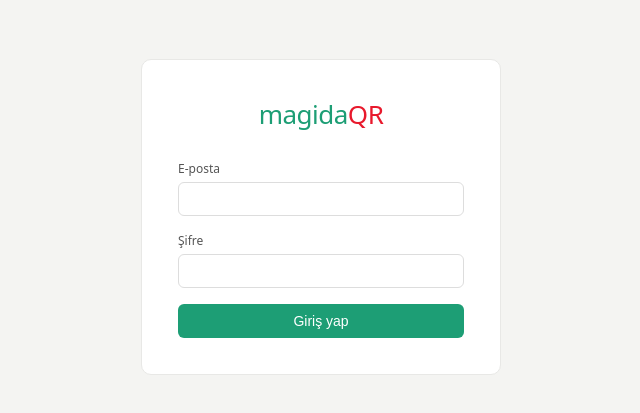
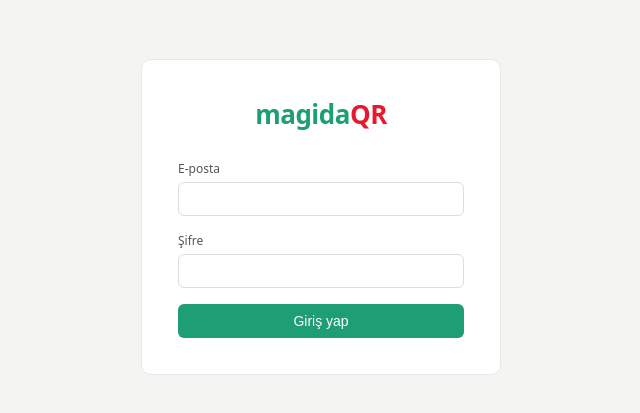
Before and after one commit to AkbulutUnsal/magidaqr-app, a React (Vite) app: page /login in a window 1280 px wide. Shown: the part 183-596 px from the top of the page, without its empty margins (319-959 px from the left). Built offline with nearby package versions, Linux system fonts and the light colour scheme; no server answers.

Commit message:
Update LoginPage.jsx

```diff
--- a/src/pages/auth/LoginPage.jsx
+++ b/src/pages/auth/LoginPage.jsx
@@ -30,7 +30,7 @@ export default function LoginPage() {
     <div className="login-page">
       <div className="login-card">
         <div className="login-logo">
-          <span className="logo-qr"><span style={{color:'#1D9E75'}}>magida</span><span style={{color:'#E8192C'}}>QR</span></span>
+          <span className="logo-qr"><span style={{color:'#1D9E75',fontWeight:900}}>magida</span><span style={{color:'#E8192C',fontWeight:900}}>QR</span></span>
         </div>
         <form onSubmit={handleSubmit} className="login-form">
           <div className="form-group">
```
